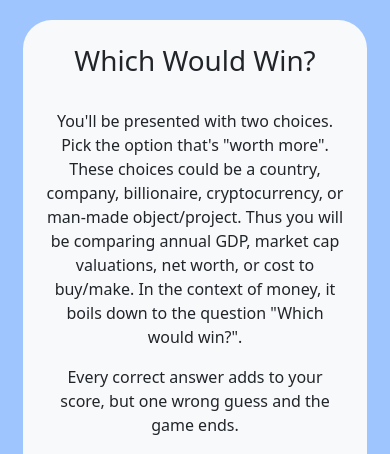
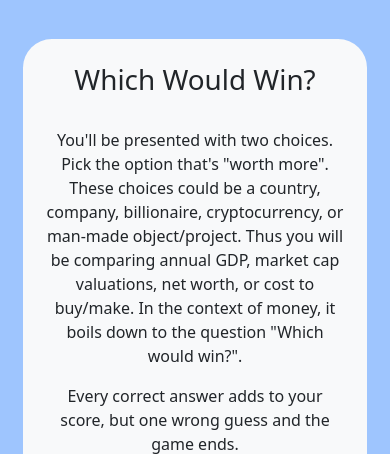
Before and after one commit to gregh13/CS50-Final-Project-Which-Would-Win, a Flask app: page / in a window 390 px wide. Shown: the top 454 px of the page. Run offline with Flask 2, Linux system fonts and the light colour scheme; data that the repository does not hold is empty.

Commit message:
fix page layout for mobile

```diff
--- a/templates/index.html
+++ b/templates/index.html
@@ -16,6 +16,7 @@
         <title>Which Would Win?</title>
     </head>
     <body class="light-blue-color">
+        <div class="br-padding-reverse"></div>
         <div class="text-center margin-gh-ex soft-white rounded-gh">
             <div class="margin-gh-ex">
                 <br>
```
